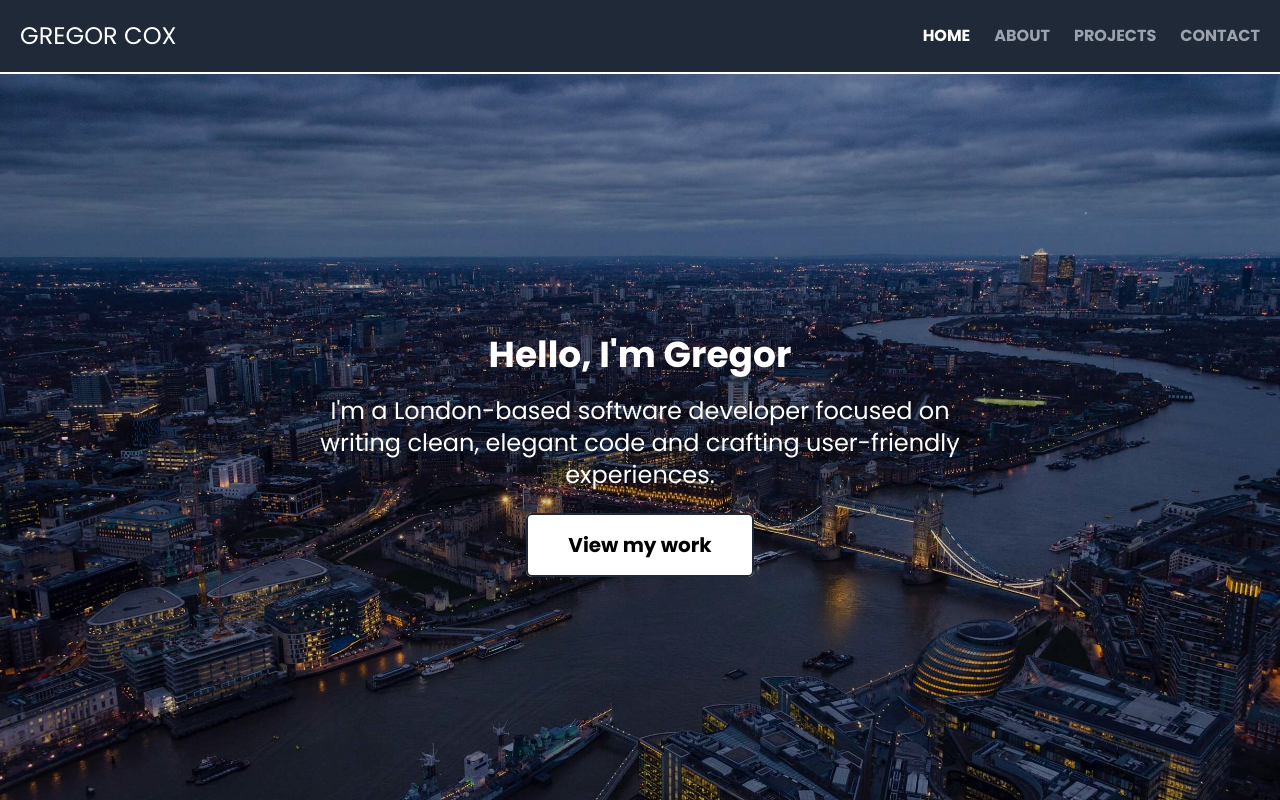
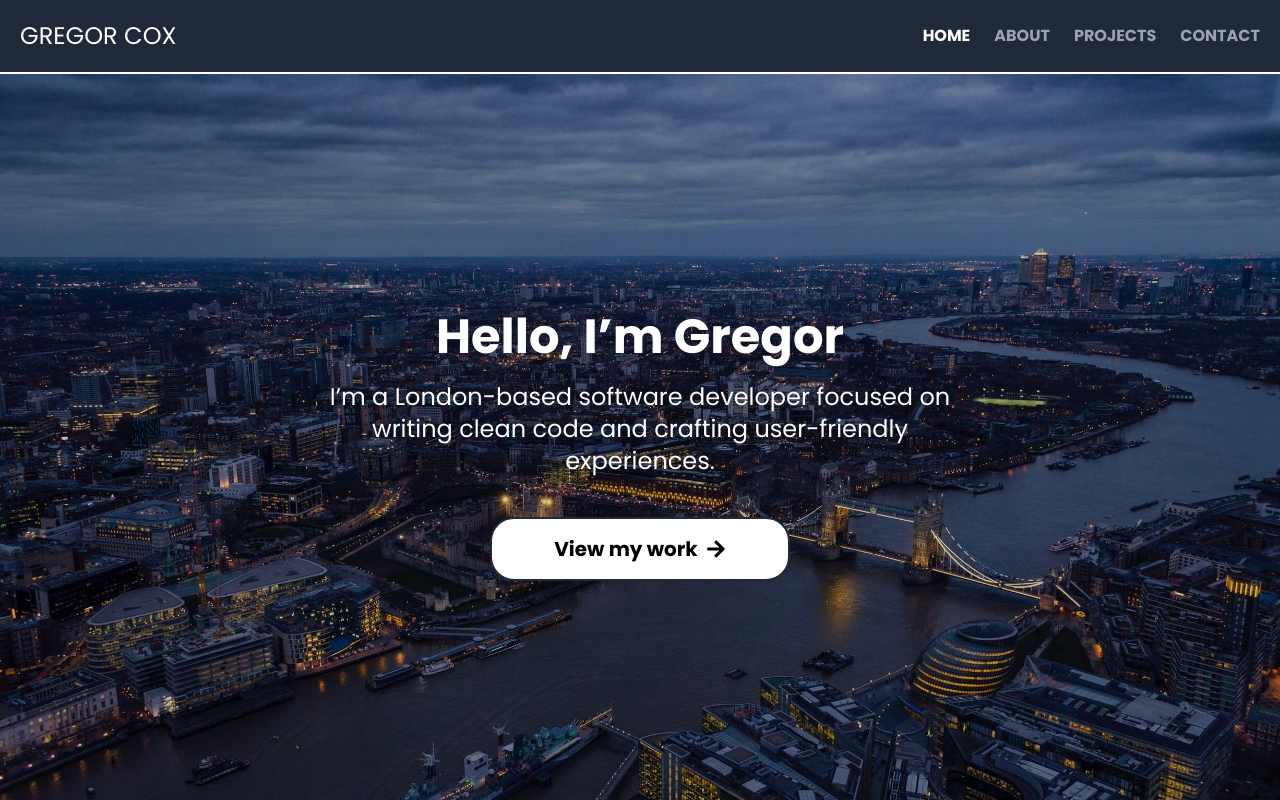
Before and after one commit to gregorcox/personal-site-next, a Next.js app: page / in a window 1280 px wide. Built offline with nearby package versions, Linux system fonts and the light colour scheme.

Commit message:
button improvements

```diff
--- a/app/about/page.tsx
+++ b/app/about/page.tsx
@@ -11,7 +11,7 @@ export const metadata: Metadata = {
 export default function About() {
   return (
     <div className="text-black text-center py-6 px-6 md:px-28">
-      <h1 className="text-3xl">About me</h1>
+      <h1 className="text-4xl">About me</h1>
 
       <div className="flex flex-col mt-8 md:flex-row justify-evenly">
         <div className="text-left w-auto tracking-wide leading-8 md:w-1/2">
@@ -27,7 +27,7 @@ export default function About() {
           web applications for a wide range of clients.
           <br />
           <br />
-          Before moving to London I graduated from CodeClan's software
+          Before moving to London I graduated from CodeClan’s software
           development course in Edinburgh. Throughout the 16 week course I
           developed strong programming skills in Ruby, Java, and JavaScript with
           a particular focus on web development. The course involved around 800
--- a/app/components/NavBar.tsx
+++ b/app/components/NavBar.tsx
@@ -1,9 +1,9 @@
 "use client";
 
-import { useEffect, useState } from "react";
 import classnames from "classnames";
 import Link from "next/link";
 import { usePathname } from "next/navigation";
+import { useEffect, useState } from "react";
 import { MdClose } from "react-icons/md";
 import { RxHamburgerMenu } from "react-icons/rx";
 
--- a/app/contact/page.tsx
+++ b/app/contact/page.tsx
@@ -11,7 +11,7 @@ export const metadata: Metadata = {
 export default function Contact() {
   return (
     <div className="text-black text-center p-6">
-      <h1 className="text-3xl">Contact me</h1>
+      <h1 className="text-4xl">Contact me</h1>
       <p className="my-4 tracking-wide leading-8">
         To have a conversation, contact me at{" "}
         <a
--- a/app/page.tsx
+++ b/app/page.tsx
@@ -1,6 +1,7 @@
 import { Metadata } from "next";
 import Image from "next/image";
 import Link from "next/link";
+import { FaArrowRight } from "react-icons/fa";
 
 export const metadata: Metadata = {
   title: "Gregor Cox - Software Developer",
@@ -21,18 +22,19 @@ export default function Home() {
       <div className="absolute inset-0 bg-black/20"></div>
 
       <div className="relative text-center p-6 z-10 max-w-prose md:p-0 fade-in">
-        <h1 className="text-4xl font-bold py-5 drop-shadow-md">
-          Hello, I'm Gregor
+        <h1 className="text-4xl md:text-5xl font-bold py-5 drop-shadow-md">
+          Hello, I’m Gregor
         </h1>
         <p className="text-2xl mb-10 drop-shadow-md">
-          I'm a London-based software developer focused on writing clean,
-          elegant code and crafting user-friendly experiences.
+          I’m a London-based software developer focused on writing clean code
+          and crafting user-friendly experiences.
         </p>
         <Link
           href="/projects"
-          className="bg-white text-black py-4 px-10 text-xl font-bold rounded-md border-2 border-gray-800 hover:text-white hover:bg-gray-800 hover:border-white transition duration-300 focus:ring-4 focus:ring-gray-400"
+          className="w-full mx-auto flex items-center justify-center gap-2 max-w-[300px] bg-white text-black py-4 px-10 text-xl font-bold rounded-3xl border-2 border-gray-800 hover:text-white hover:bg-gray-800 hover:border-white transition duration-300 focus:ring-4 focus:ring-gray-400"
         >
           View my work
+          <FaArrowRight />
         </Link>
       </div>
     </div>
```
